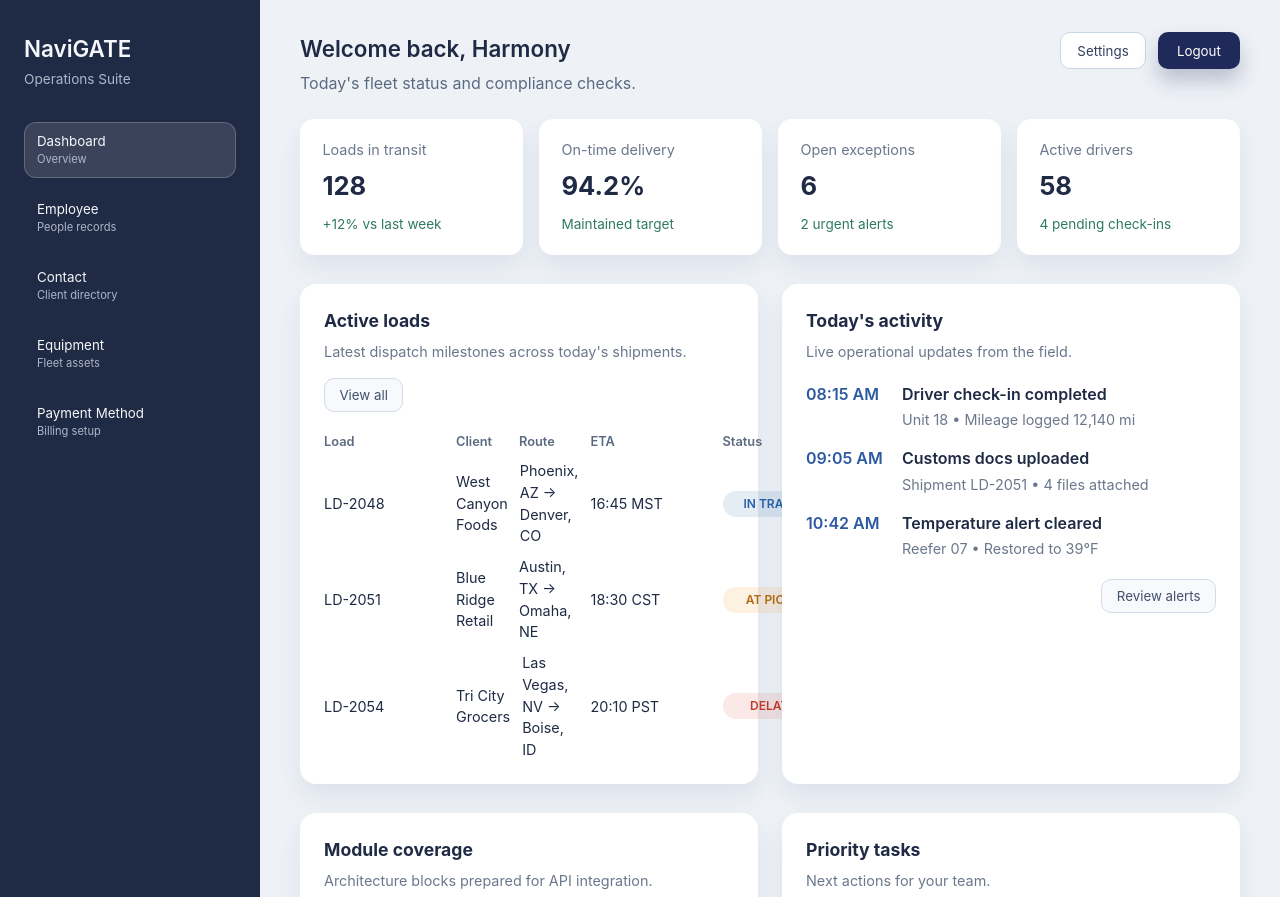
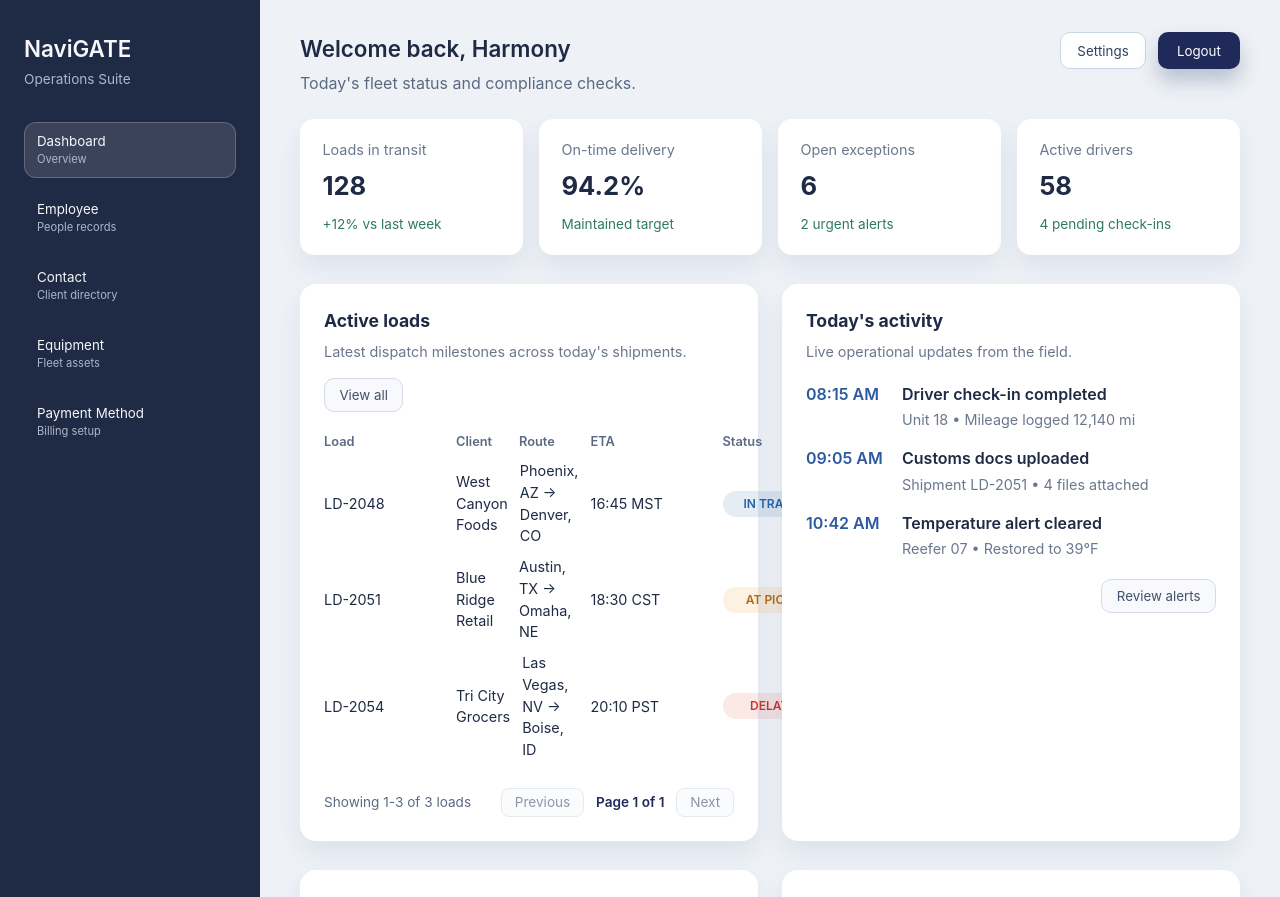
Before and after one commit to aniket28021993/Navigate, a React (Vite) app in the folder Gradient.Navigate/Navigate/navigate.client/: page /dashboard in a window 1280 px wide. Shown: the top 897 px of the page. Built offline with nearby package versions, Linux system fonts and the light colour scheme.

Commit message:
Add pagination controls to tables

```diff
--- a/Gradient.Navigate/Navigate/navigate.client/src/App.css
+++ b/Gradient.Navigate/Navigate/navigate.client/src/App.css
@@ -573,6 +573,43 @@
   gap: 0.6rem;
 }
 
+.table-pagination {
+  display: flex;
+  align-items: center;
+  justify-content: space-between;
+  flex-wrap: wrap;
+  gap: 0.75rem;
+  padding-top: 0.5rem;
+  font-size: 0.85rem;
+  color: #5b6a82;
+}
+
+.table-pagination__controls {
+  display: flex;
+  align-items: center;
+  gap: 0.75rem;
+}
+
+.table-pagination__controls button {
+  border: 1px solid #d4dbe7;
+  background: #f7f9fc;
+  color: #42506b;
+  padding: 0.35rem 0.8rem;
+  border-radius: 8px;
+  cursor: pointer;
+  font-size: 0.85rem;
+}
+
+.table-pagination__controls button:disabled {
+  opacity: 0.6;
+  cursor: not-allowed;
+}
+
+.table-pagination__page {
+  font-weight: 600;
+  color: #1f2a5a;
+}
+
 .data-table__row {
   display: grid;
   grid-template-columns: 120px 1.2fr 1.4fr 120px 110px;
--- a/Gradient.Navigate/Navigate/navigate.client/src/modules/dashboard/DashboardPage.tsx
+++ b/Gradient.Navigate/Navigate/navigate.client/src/modules/dashboard/DashboardPage.tsx
@@ -7,6 +7,7 @@ import { ContactPanel } from '../management/ContactPanel'
 import { EmployeePanel } from '../management/EmployeePanel'
 import { EquipmentPanel } from '../management/EquipmentPanel'
 import { PaymentPanel } from '../management/PaymentPanel'
+import { TablePagination } from '../shared/components/TablePagination'
 
 const stats = [
   { label: 'Loads in transit', value: '128', trend: '+12% vs last week' },
@@ -99,7 +100,14 @@ export function DashboardPage() {
   const { section } = useParams<{ section?: string }>()
   const [activeModule, setActiveModule] = useState<NavigationKey>('dashboard')
   const [feedback, setFeedback] = useState('')
+  const [loadsPage, setLoadsPage] = useState(1)
   const validKeys = useMemo(() => new Set(navigationItems.map((item) => item.key)), [])
+  const loadsPageSize = 4
+  const loadsTotalPages = Math.max(1, Math.ceil(loads.length / loadsPageSize))
+  const paginatedLoads = useMemo(() => {
+    const startIndex = (loadsPage - 1) * loadsPageSize
+    return loads.slice(startIndex, startIndex + loadsPageSize)
+  }, [loadsPage, loadsPageSize])
 
   useEffect(() => {
     if (!section) {
@@ -112,6 +120,12 @@ export function DashboardPage() {
     }
     setActiveModule(section as NavigationKey)
   }, [navigate, section, validKeys])
+
+  useEffect(() => {
+    if (loadsPage > loadsTotalPages) {
+      setLoadsPage(loadsTotalPages)
+    }
+  }, [loadsPage, loadsTotalPages])
 
   const handleFeedback = (message: string) => {
     setFeedback(message)
@@ -186,7 +200,7 @@ export function DashboardPage() {
                   <span>ETA</span>
                   <span>Status</span>
                 </div>
-                {loads.map((load) => (
+                {paginatedLoads.map((load) => (
                   <div key={load.id} className="data-table__row">
                     <span data-label="Load">{load.id}</span>
                     <span data-label="Client">{load.client}</span>
@@ -201,6 +215,13 @@ export function DashboardPage() {
                   </div>
                 ))}
               </div>
+              <TablePagination
+                currentPage={loadsPage}
+                totalItems={loads.length}
+                pageSize={loadsPageSize}
+                onPageChange={setLoadsPage}
+                itemLabel="loads"
+              />
             </article>
 
             <article className="data-card">
--- a/Gradient.Navigate/Navigate/navigate.client/src/modules/management/ContactPanel.tsx
+++ b/Gradient.Navigate/Navigate/navigate.client/src/modules/management/ContactPanel.tsx
@@ -1,3 +1,6 @@
+import { useEffect, useState } from 'react'
+import { TablePagination } from '../shared/components/TablePagination'
+
 const contactRows = [
   {
     name: 'rahultoday',
@@ -23,6 +26,18 @@ const contactRows = [
 ]
 
 export function ContactPanel() {
+  const [currentPage, setCurrentPage] = useState(1)
+  const pageSize = 6
+  const totalPages = Math.max(1, Math.ceil(contactRows.length / pageSize))
+  const startIndex = (currentPage - 1) * pageSize
+  const paginatedRows = contactRows.slice(startIndex, startIndex + pageSize)
+
+  useEffect(() => {
+    if (currentPage > totalPages) {
+      setCurrentPage(totalPages)
+    }
+  }, [currentPage, totalPages])
+
   return (
     <div className="management-view">
       <div className="management-view__header">
@@ -53,7 +68,7 @@ export function ContactPanel() {
               <span key={`contact-filter-${index}`}>🔍</span>
             ))}
           </div>
-          {contactRows.map((row) => (
+          {paginatedRows.map((row) => (
             <div key={row.email} className="management-table__row">
               <span data-label="Name">{row.name}</span>
               <span data-label="Email">{row.email}</span>
@@ -63,6 +78,13 @@ export function ContactPanel() {
             </div>
           ))}
         </div>
+        <TablePagination
+          currentPage={currentPage}
+          totalItems={contactRows.length}
+          pageSize={pageSize}
+          onPageChange={setCurrentPage}
+          itemLabel="contacts"
+        />
       </div>
     </div>
   )
--- a/Gradient.Navigate/Navigate/navigate.client/src/modules/management/EmployeePanel.tsx
+++ b/Gradient.Navigate/Navigate/navigate.client/src/modules/management/EmployeePanel.tsx
@@ -1,6 +1,7 @@
-import { useMemo, useState } from 'react'
+import { useEffect, useMemo, useState } from 'react'
 import { useNavigate } from '../../router'
 import { employeeRows } from './employeeData'
+import { TablePagination } from '../shared/components/TablePagination'
 
 const employeeColumns = [
   { id: 'lastName', label: 'Last Name' },
@@ -29,6 +30,8 @@ export function EmployeePanel() {
   const [visibleColumns, setVisibleColumns] = useState<Set<string>>(
     new Set(employeeColumns.map((column) => column.id)),
   )
+  const [currentPage, setCurrentPage] = useState(1)
+  const pageSize = 8
 
   const filteredEmployees = useMemo(() => {
     const normalizedSearch = searchTerm.trim().toLowerCase()
@@ -54,12 +57,18 @@ export function EmployeePanel() {
 
   const visibleColumnList = employeeColumns.filter((column) => visibleColumns.has(column.id))
   const gridTemplateColumns = `minmax(56px, 0.35fr) repeat(${visibleColumnList.length}, minmax(140px, 1fr))`
+  const totalPages = Math.max(1, Math.ceil(filteredEmployees.length / pageSize))
+  const paginatedEmployees = useMemo(() => {
+    const startIndex = (currentPage - 1) * pageSize
+    return filteredEmployees.slice(startIndex, startIndex + pageSize)
+  }, [currentPage, filteredEmployees, pageSize])
 
   const handleFilterChange = (columnId: string, value: string) => {
     setFilters((prev) => ({
       ...prev,
       [columnId]: value,
     }))
+    setCurrentPage(1)
   }
 
   const toggleColumnVisibility = (columnId: string) => {
@@ -109,6 +118,12 @@ export function EmployeePanel() {
     navigate(`/employee/${encodeURIComponent(employeeId)}`)
   }
 
+  useEffect(() => {
+    if (currentPage > totalPages) {
+      setCurrentPage(totalPages)
+    }
+  }, [currentPage, totalPages])
+
   return (
     <div className="management-view">
       <div className="management-view__header">
@@ -141,7 +156,10 @@ export function EmployeePanel() {
               type="text"
               placeholder="Search employees"
               value={searchTerm}
-              onChange={(event) => setSearchTerm(event.target.value)}
+              onChange={(event) => {
+                setSearchTerm(event.target.value)
+                setCurrentPage(1)
+              }}
             />
           </label>
         </div>
@@ -184,7 +202,7 @@ export function EmployeePanel() {
             ))}
           </div>
           {filteredEmployees.length ? (
-            filteredEmployees.map((employee) => (
+            paginatedEmployees.map((employee) => (
               <div key={employee.id} className="management-table__row" style={{ gridTemplateColumns }}>
                 <span className="management-table__actions">
                   <button type="button" aria-label="View employee profile" onClick={() => handleSelectEmployee(employee.id)}>
@@ -204,6 +222,13 @@ export function EmployeePanel() {
             </div>
           )}
         </div>
+        <TablePagination
+          currentPage={currentPage}
+          totalItems={filteredEmployees.length}
+          pageSize={pageSize}
+          onPageChange={setCurrentPage}
+          itemLabel="employees"
+        />
         <div className="management-card__footer">
           <button className="management-card__primary" type="button" onClick={handleDownloadRoster}>
             ⬇ Download Roster
--- a/Gradient.Navigate/Navigate/navigate.client/src/modules/management/EquipmentPanel.tsx
+++ b/Gradient.Navigate/Navigate/navigate.client/src/modules/management/EquipmentPanel.tsx
@@ -1,3 +1,6 @@
+import { useEffect, useState } from 'react'
+import { TablePagination } from '../shared/components/TablePagination'
+
 const equipmentRows = [
   {
     unitNumber: 'Unit 18',
@@ -8,6 +11,18 @@ const equipmentRows = [
 ]
 
 export function EquipmentPanel() {
+  const [currentPage, setCurrentPage] = useState(1)
+  const pageSize = 6
+  const totalPages = Math.max(1, Math.ceil(equipmentRows.length / pageSize))
+  const startIndex = (currentPage - 1) * pageSize
+  const paginatedRows = equipmentRows.slice(startIndex, startIndex + pageSize)
+
+  useEffect(() => {
+    if (currentPage > totalPages) {
+      setCurrentPage(totalPages)
+    }
+  }, [currentPage, totalPages])
+
   return (
     <div className="management-view">
       <div className="management-view__header">
@@ -42,7 +57,7 @@ export function EquipmentPanel() {
             ))}
           </div>
           {equipmentRows.length ? (
-            equipmentRows.map((row) => (
+            paginatedRows.map((row) => (
               <div key={row.vin} className="management-table__row">
                 <span data-label="Unit Number">{row.unitNumber}</span>
                 <span data-label="Unit Type">{row.unitType}</span>
@@ -56,6 +71,13 @@ export function EquipmentPanel() {
             </div>
           )}
         </div>
+        <TablePagination
+          currentPage={currentPage}
+          totalItems={equipmentRows.length}
+          pageSize={pageSize}
+          onPageChange={setCurrentPage}
+          itemLabel="equipment entries"
+        />
       </div>
     </div>
   )
--- a/Gradient.Navigate/Navigate/navigate.client/src/modules/management/PaymentPanel.tsx
+++ b/Gradient.Navigate/Navigate/navigate.client/src/modules/management/PaymentPanel.tsx
@@ -1,4 +1,5 @@
-import { useState } from 'react'
+import { useEffect, useState } from 'react'
+import { TablePagination } from '../shared/components/TablePagination'
 
 const paymentRows = [
   {
@@ -11,6 +12,17 @@ const paymentRows = [
 export function PaymentPanel() {
   const [activeTab, setActiveTab] = useState<'card' | 'ach'>('card')
   const [status, setStatus] = useState('')
+  const [currentPage, setCurrentPage] = useState(1)
+  const pageSize = 5
+  const totalPages = Math.max(1, Math.ceil(paymentRows.length / pageSize))
+  const startIndex = (currentPage - 1) * pageSize
+  const paginatedRows = paymentRows.slice(startIndex, startIndex + pageSize)
+
+  useEffect(() => {
+    if (currentPage > totalPages) {
+      setCurrentPage(totalPages)
+    }
+  }, [currentPage, totalPages])
 
   return (
     <div className="management-view">
@@ -23,6 +35,7 @@ export function PaymentPanel() {
           onClick={() => {
             setActiveTab('card')
             setStatus('Showing credit card methods.')
+            setCurrentPage(1)
           }}
           >
             Credit Card
@@ -33,6 +46,7 @@ export function PaymentPanel() {
             onClick={() => {
               setActiveTab('ach')
               setStatus('Showing ACH instructions.')
+              setCurrentPage(1)
             }}
           >
             ACH
@@ -46,7 +60,7 @@ export function PaymentPanel() {
             <span>Auto-Pay</span>
             <span>Actions</span>
           </div>
-          {paymentRows.map((row) => (
+          {paginatedRows.map((row) => (
             <div key={row.card} className="management-table__row">
               <span data-label="Credit Card">{row.card}</span>
               <span data-label="Is Default">{row.isDefault}</span>
@@ -70,6 +84,13 @@ export function PaymentPanel() {
             </div>
           ))}
         </div>
+        <TablePagination
+          currentPage={currentPage}
+          totalItems={paymentRows.length}
+          pageSize={pageSize}
+          onPageChange={setCurrentPage}
+          itemLabel="payment methods"
+        />
         <div className="management-card__footer payment-footer">
           <button className="management-card__primary" type="button" onClick={() => setStatus('Payment changes saved.')}>
             Save Changes
--- a/Gradient.Navigate/Navigate/navigate.client/src/modules/payment/GuestPaymentPage.tsx
+++ b/Gradient.Navigate/Navigate/navigate.client/src/modules/payment/GuestPaymentPage.tsx
@@ -1,5 +1,6 @@
 import type { FormEvent } from 'react'
-import { useState } from 'react'
+import { useEffect, useState } from 'react'
+import { TablePagination } from '../shared/components/TablePagination'
 
 const paymentRows = [
   {
@@ -23,11 +24,22 @@ interface GuestPaymentPageProps {
 export function GuestPaymentPage({ onBackToLogin }: GuestPaymentPageProps) {
   const [activeTab, setActiveTab] = useState<'card' | 'ach'>('card')
   const [status, setStatus] = useState('')
+  const [currentPage, setCurrentPage] = useState(1)
+  const pageSize = 4
+  const totalPages = Math.max(1, Math.ceil(paymentRows.length / pageSize))
+  const startIndex = (currentPage - 1) * pageSize
+  const paginatedRows = paymentRows.slice(startIndex, startIndex + pageSize)
 
   const handleSubmit = (event: FormEvent<HTMLFormElement>) => {
     event.preventDefault()
     setStatus('Guest payment submitted. A receipt will be emailed shortly.')
   }
+
+  useEffect(() => {
+    if (currentPage > totalPages) {
+      setCurrentPage(totalPages)
+    }
+  }, [currentPage, totalPages])
 
   return (
     <div className="guest-payment-page">
@@ -57,6 +69,7 @@ export function GuestPaymentPage({ onBackToLogin }: GuestPaymentPageProps) {
                 onClick={() => {
                   setActiveTab('card')
                   setStatus('Credit card payments selected.')
+                  setCurrentPage(1)
                 }}
               >
                 Credit Card
@@ -67,6 +80,7 @@ export function GuestPaymentPage({ onBackToLogin }: GuestPaymentPageProps) {
                 onClick={() => {
                   setActiveTab('ach')
                   setStatus('ACH payments selected.')
+                  setCurrentPage(1)
                 }}
               >
                 ACH
@@ -80,7 +94,7 @@ export function GuestPaymentPage({ onBackToLogin }: GuestPaymentPageProps) {
                 <span>Processing</span>
                 <span>Availability</span>
               </div>
-              {paymentRows.map((row) => (
+              {paginatedRows.map((row) => (
                 <div key={row.method} className="management-table__row">
                   <span data-label="Payment Method">{row.method}</span>
                   <span data-label="Type">{row.type}</span>
@@ -89,6 +103,13 @@ export function GuestPaymentPage({ onBackToLogin }: GuestPaymentPageProps) {
                 </div>
               ))}
             </div>
+            <TablePagination
+              currentPage={currentPage}
+              totalItems={paymentRows.length}
+              pageSize={pageSize}
+              onPageChange={setCurrentPage}
+              itemLabel="payment methods"
+            />
             <div className="management-card__footer guest-payment__footer">
               <div className="guest-payment__panel">
                 <div className="guest-payment__panel-header">
--- /dev/null
+++ b/Gradient.Navigate/Navigate/navigate.client/src/modules/shared/components/TablePagination.tsx
@@ -0,0 +1,43 @@
+interface TablePaginationProps {
+  currentPage: number
+  totalItems: number
+  pageSize: number
+  onPageChange: (page: number) => void
+  itemLabel?: string
+}
+
+export function TablePagination({
+  currentPage,
+  totalItems,
+  pageSize,
+  onPageChange,
+  itemLabel = 'items',
+}: TablePaginationProps) {
+  const totalPages = Math.max(1, Math.ceil(totalItems / pageSize))
+  const startItem = totalItems === 0 ? 0 : (currentPage - 1) * pageSize + 1
+  const endItem = Math.min(currentPage * pageSize, totalItems)
+
+  const handlePageChange = (nextPage: number) => {
+    const clampedPage = Math.min(Math.max(nextPage, 1), totalPages)
+    onPageChange(clampedPage)
+  }
+
+  return (
+    <div className="table-pagination">
+      <span className="table-pagination__summary">
+        Showing {startItem}-{endItem} of {totalItems} {itemLabel}
+      </span>
+      <div className="table-pagination__controls">
+        <button type="button" onClick={() => handlePageChange(currentPage - 1)} disabled={currentPage === 1}>
+          Previous
+        </button>
+        <span className="table-pagination__page">
+          Page {currentPage} of {totalPages}
+        </span>
+        <button type="button" onClick={() => handlePageChange(currentPage + 1)} disabled={currentPage === totalPages}>
+          Next
+        </button>
+      </div>
+    </div>
+  )
+}
```
Lines whose indentation alone changed are shown as unchanged.
